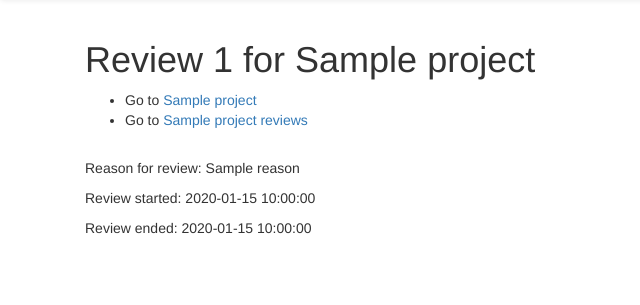
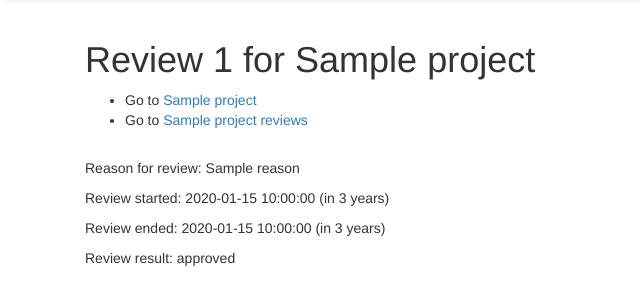
Before and after one commit to imbi7py/downstreaming, a Flask app: template downstreaming/templates/project_review.html in a window 1280 px wide. Shown: the part 52-357 px from the top of the page, without its empty margins (0-640 px from the left). Run offline with Flask 2, Linux system fonts and the light colour scheme; the template is opened without the code that fills it: values that come from a table or form of the project are taken from there, most other values are stand-ins (such as "Sample title", 1, 10 or a date in 2020); parts of the project's set-up code (start-up, migrations or seed data) failed here and were passed over; some libraries are stand-ins or nearby versions.

Commit message:
Track review result history

```diff
--- a/downstreaming/default_config.py
+++ b/downstreaming/default_config.py
@@ -32,5 +32,5 @@ STATES = {
     "new": "just created", # No review yet. Don't delete this one.
     "review": "under review",
     "rejected": "rejected",
-    "done": "included",
+    "approved": "approved",
 }
--- a/downstreaming/filters.py
+++ b/downstreaming/filters.py
@@ -7,15 +7,14 @@ from __future__ import absolute_import, unicode_literals, print_function
 import arrow
 from . import APP
 
-
-@APP.template_filter('short')
-def shorted_commit(cid):
-    """Gets short version of the commit id"""
-    return cid[:6]
-
-
 @APP.template_filter('humanize')
 def humanize_date(date):
-    """ Template filter returning the last commit date of the provided repo.
+    """ Template filter providing a more reader friendly date representation.
     """
     return arrow.get(date).humanize()
+
+@APP.template_filter('review_result')
+def review_result(approved):
+    """ Template filter displaying a review outcome
+    """
+    return "approved" if approved else "rejected"
--- a/downstreaming/lib/models.py
+++ b/downstreaming/lib/models.py
@@ -64,10 +64,10 @@ class Project(Base):
         # want to make the app easily configurable. Then we can extract the
         # exit states here instead of hardcoding.
         # TODO: use a workflow engine.
-        return self.state not in ["done", "rejected"]
+        return self.state not in ["approved", "rejected"]
     @active.expression
     def active(cls):
-        return sa.not_(cls.state.in_(["done", "rejected"]))
+        return sa.not_(cls.state.in_(["approved", "rejected"]))
 
 
 class Review(Base):
@@ -79,6 +79,7 @@ class Review(Base):
                            ondelete="cascade", onupdate="cascade"))
     project    = sa.orm.relationship("Project", back_populates="reviews")
     reason = sa.Column(sa.Text, nullable=False)
+    approved = sa.Column(sa.Boolean)
     date_start = sa.Column(sa.DateTime,
                            index=True, nullable=False, default=sa.func.now())
     date_end   = sa.Column(sa.DateTime, index=True)
--- a/downstreaming/templates/project_review.html
+++ b/downstreaming/templates/project_review.html
@@ -35,9 +35,10 @@
 
 <div class="project-attributes">
 <p>Reason for review: {{review.reason}}</p>
-<p>Review started: {{review.date_start}}</p>
+<p>Review started: {{review.date_start}} ({{review.date_start|humanize}})</p>
 {% if review.date_end %}
-<p>Review ended: {{review.date_end}}</p>
+<p>Review ended: {{review.date_end}} ({{review.date_end|humanize}})</p>
+<p>Review result: {{review.approved|review_result}}</p>
 {% endif %}
 </div>
 
```
Also changed, not shown: downstreaming/lib/views.py (+4 -5 lines), downstreaming/templates/project.html (+4 -4 lines), downstreaming/templates/project_reviews.html (+9 -3 lines).
